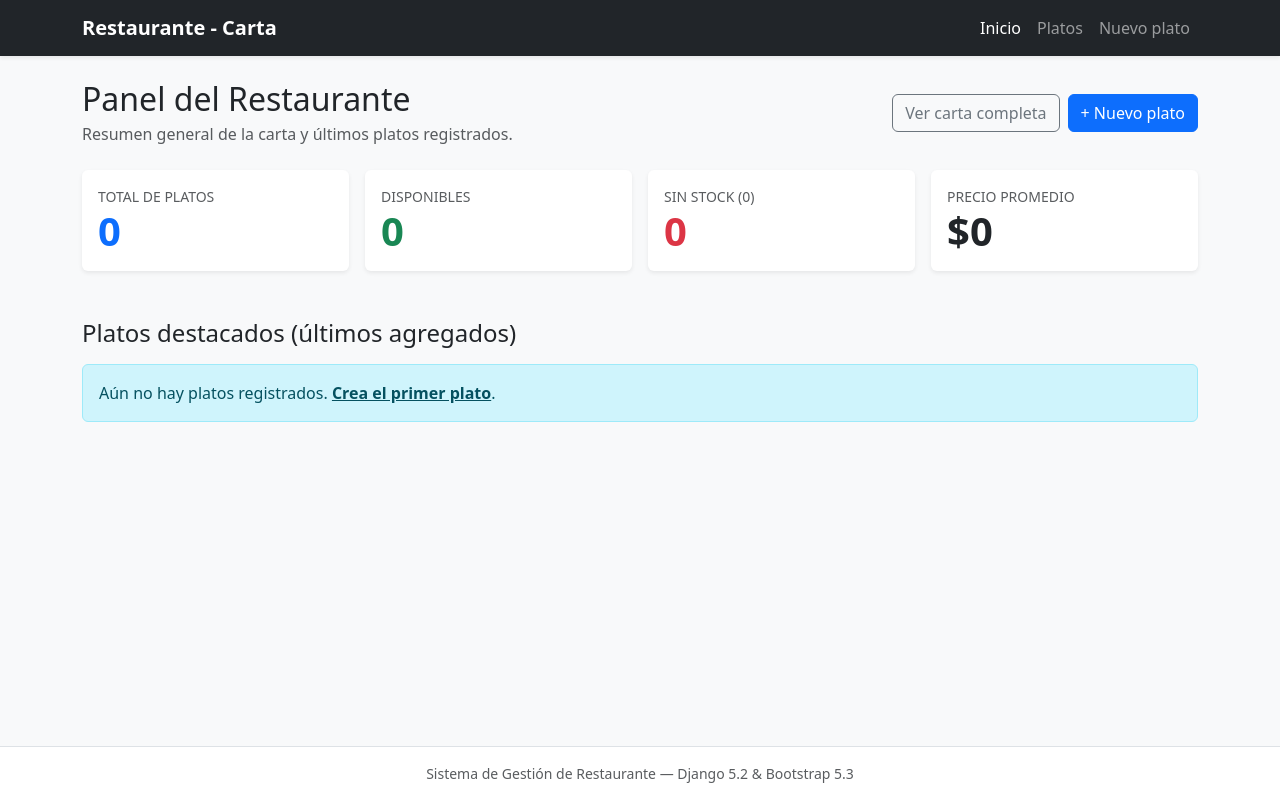
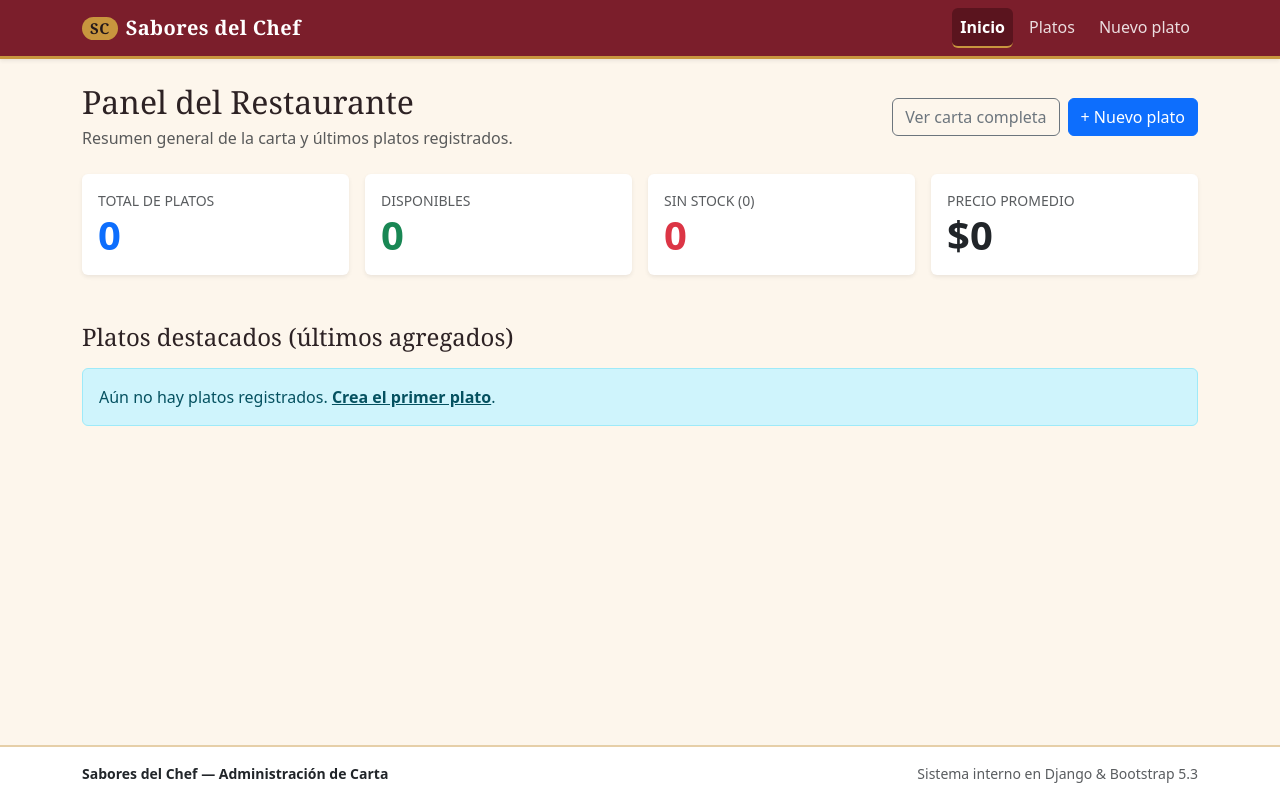
Before and after one commit to CarlosMichea/BackEndRestaurante, a Django app: page / in a window 1280 px wide. Run offline with Django 5.2, Linux system fonts and the light colour scheme; data that the repository does not hold is empty; some libraries are stand-ins or nearby versions.

Commit message:
base, navbar y estilos

```diff
--- /dev/null
+++ b/static/css/restaurante.css
@@ -0,0 +1,173 @@
+/* ==========================================================================
+   Estilos propios de "Sabores del Chef"
+   Paleta: Burdeos (#7B1E2B), Crema (#FDF6EC), Dorado (#C8963E)
+   Solo tipografías del sistema (funciona 100% sin conexión a internet)
+   ========================================================================== */
+
+:root {
+    --color-burdeos: #7B1E2B;
+    --color-burdeos-oscuro: #5A141E;
+    --color-crema: #FDF6EC;
+    --color-crema-suave: #FAF0E1;
+    --color-dorado: #C8963E;
+    --color-dorado-suave: #F3E5C8;
+    --color-texto: #2D2224;
+}
+
+body.fondo-restaurante {
+    background-color: var(--color-crema);
+    color: var(--color-texto);
+    font-family: system-ui, -apple-system, "Segoe UI", Roboto, "Helvetica Neue", Arial, sans-serif;
+}
+
+h1, h2, h3, .titulo-restaurante {
+    font-family: Georgia, "Times New Roman", serif;
+}
+
+/* Barra de navegación principal */
+.navbar-restaurante {
+    background-color: var(--color-burdeos);
+    border-bottom: 3px solid var(--color-dorado);
+}
+
+.navbar-restaurante .navbar-brand {
+    color: #FFFFFF;
+    letter-spacing: 0.4px;
+}
+
+.navbar-restaurante .nav-link {
+    color: rgba(255, 255, 255, 0.85);
+    border-radius: 0.375rem;
+    padding: 0.45rem 0.9rem;
+    transition: background-color 0.2s ease, color 0.2s ease;
+}
+
+.navbar-restaurante .nav-link:hover {
+    color: #FFFFFF;
+    background-color: rgba(200, 150, 62, 0.22);
+}
+
+.navbar-restaurante .nav-link.active {
+    color: #FFFFFF;
+    background-color: var(--color-burdeos-oscuro);
+    border-bottom: 2px solid var(--color-dorado);
+    font-weight: 600;
+}
+
+/* Botones personalizados acordes a la paleta */
+.btn-burdeos {
+    background-color: var(--color-burdeos);
+    border-color: var(--color-burdeos);
+    color: #FFFFFF;
+}
+
+.btn-burdeos:hover,
+.btn-burdeos:focus {
+    background-color: var(--color-burdeos-oscuro);
+    border-color: var(--color-burdeos-oscuro);
+    color: #FFFFFF;
+}
+
+.btn-dorado {
+    background-color: var(--color-dorado);
+    border-color: var(--color-dorado);
+    color: #23181A;
+    font-weight: 600;
+}
+
+.btn-dorado:hover,
+.btn-dorado:focus {
+    background-color: #B48330;
+    border-color: #B48330;
+    color: #1A1213;
+}
+
+.btn-outline-burdeos {
+    color: var(--color-burdeos);
+    border-color: var(--color-burdeos);
+}
+
+.btn-outline-burdeos:hover {
+    background-color: var(--color-burdeos);
+    border-color: var(--color-burdeos);
+    color: #FFFFFF;
+}
+
+/* Hero de portada */
+.hero-restaurante {
+    background: linear-gradient(135deg, var(--color-burdeos) 0%, var(--color-burdeos-oscuro) 100%);
+    color: #FFFFFF;
+    border-bottom: 4px solid var(--color-dorado);
+    border-radius: 1rem;
+}
+
+.badge-dorado {
+    background-color: var(--color-dorado);
+    color: #23181A;
+    font-weight: 600;
+}
+
+.badge-categoria {
+    background-color: var(--color-dorado-suave);
+    color: var(--color-burdeos-oscuro);
+    border: 1px solid var(--color-dorado);
+    font-weight: 600;
+}
+
+/* Tarjetas generales y métricas */
+.tarjeta-restaurante {
+    background-color: #FFFFFF;
+    border: 1px solid rgba(200, 150, 62, 0.35);
+    border-radius: 0.75rem;
+}
+
+.tarjeta-stat {
+    border-top: 4px solid var(--color-dorado);
+}
+
+.tarjeta-plato {
+    transition: transform 0.15s ease, box-shadow 0.15s ease;
+}
+
+.tarjeta-plato:hover {
+    transform: translateY(-2px);
+    box-shadow: 0 0.5rem 1rem rgba(123, 30, 43, 0.12) !important;
+}
+
+/* Placeholder visual cuando un plato no tiene imagen_url */
+.imagen-plato-card {
+    height: 175px;
+    object-fit: cover;
+}
+
+.imagen-placeholder {
+    background: linear-gradient(135deg, var(--color-crema-suave) 0%, var(--color-dorado-suave) 100%);
+    color: var(--color-burdeos);
+    display: flex;
+    flex-direction: column;
+    align-items: center;
+    justify-content: center;
+    text-align: center;
+}
+
+.precio-clp {
+    color: var(--color-burdeos);
+    font-weight: 700;
+}
+
+/* Paginación con colores de la marca */
+.pagination .page-item.active .page-link {
+    background-color: var(--color-burdeos);
+    border-color: var(--color-burdeos);
+    color: #FFFFFF;
+}
+
+.pagination .page-link {
+    color: var(--color-burdeos);
+}
+
+/* Pie de página */
+.footer-restaurante {
+    background-color: #FFFFFF;
+    border-top: 2px solid rgba(200, 150, 62, 0.45);
+}
--- a/templates/base.html
+++ b/templates/base.html
@@ -4,22 +4,29 @@
 <head>
     <meta charset="UTF-8">
     <meta name="viewport" content="width=device-width, initial-scale=1.0">
-    <title>{% block title %}Gestión de Platos - Restaurante{% endblock %}</title>
-    <!-- Bootstrap 5.3 cargado desde archivos estáticos locales -->
+    <title>{% block title %}Sabores del Chef | Gestión de Carta{% endblock %}</title>
+    <!-- Bootstrap 5.3 y estilos propios servidos localmente (sin internet) -->
     <link rel="stylesheet" href="{% static 'vendor/bootstrap/bootstrap.min.css' %}">
+    <link rel="stylesheet" href="{% static 'css/restaurante.css' %}">
 </head>
-<body class="bg-light d-flex flex-column min-vh-100">
+<body class="fondo-restaurante d-flex flex-column min-vh-100">
 
-    <!-- Barra de navegación principal -->
-    <nav class="navbar navbar-expand-lg navbar-dark bg-dark shadow-sm">
+    <!-- Barra de navegación responsive -->
+    <nav class="navbar navbar-expand-lg navbar-dark navbar-restaurante shadow-sm">
         <div class="container">
-            <a class="navbar-brand fw-bold" href="{% url 'platos:index' %}">Restaurante - Carta</a>
+            <a class="navbar-brand fw-bold d-flex align-items-center gap-2 titulo-restaurante"
+               href="{% url 'platos:index' %}">
+                <span class="badge badge-dorado rounded-pill px-2 py-1">SC</span>
+                <span>Sabores del Chef</span>
+            </a>
+
             <button class="navbar-toggler" type="button" data-bs-toggle="collapse" data-bs-target="#navbarPrincipal"
                     aria-controls="navbarPrincipal" aria-expanded="false" aria-label="Mostrar menú">
                 <span class="navbar-toggler-icon"></span>
             </button>
+
             <div class="collapse navbar-collapse" id="navbarPrincipal">
-                <ul class="navbar-nav ms-auto">
+                <ul class="navbar-nav ms-auto gap-lg-2 mt-2 mt-lg-0">
                     <li class="nav-item">
                         <a class="nav-link {% if request.resolver_match.url_name == 'index' %}active{% endif %}"
                            href="{% url 'platos:index' %}">Inicio</a>
@@ -38,11 +45,12 @@
     </nav>
 
     <main class="container my-4 flex-grow-1">
-        <!-- Bloque de mensajes flash de Django (éxito, error, advertencia) -->
+        <!-- Bloque de mensajes flash (se cierran automáticamente vía JS) -->
         {% if messages %}
-            <div class="mb-3">
+            <div class="mb-4" aria-live="polite">
                 {% for message in messages %}
-                    <div class="alert alert-{{ message.tags|default:'info' }} alert-dismissible fade show" role="alert">
+                    <div class="alert alert-{{ message.tags|default:'info' }} alert-dismissible fade show shadow-sm alerta-autocierre"
+                         role="alert">
                         {{ message }}
                         <button type="button" class="btn-close" data-bs-dismiss="alert" aria-label="Cerrar"></button>
                     </div>
@@ -53,12 +61,16 @@
         {% block content %}{% endblock %}
     </main>
 
-    <footer class="bg-white border-top py-3 mt-auto">
-        <div class="container text-center text-muted small">
-            Sistema de Gestión de Restaurante &mdash; Django 5.2 &amp; Bootstrap 5.3
+    <!-- Pie de página institucional -->
+    <footer class="footer-restaurante py-3 mt-auto">
+        <div class="container d-flex flex-column flex-sm-row justify-content-between align-items-center gap-2 small text-muted">
+            <span class="fw-semibold text-dark">Sabores del Chef &mdash; Administración de Carta</span>
+            <span>Sistema interno en Django &amp; Bootstrap 5.3</span>
         </div>
     </footer>
 
+    <!-- Bootstrap JS local y script propio mínimo -->
     <script src="{% static 'vendor/bootstrap/bootstrap.bundle.min.js' %}"></script>
+    <script src="{% static 'js/restaurante.js' %}"></script>
 </body>
 </html>
```
Also changed, not shown: static/js/restaurante.js (added, +52 -0 lines).
